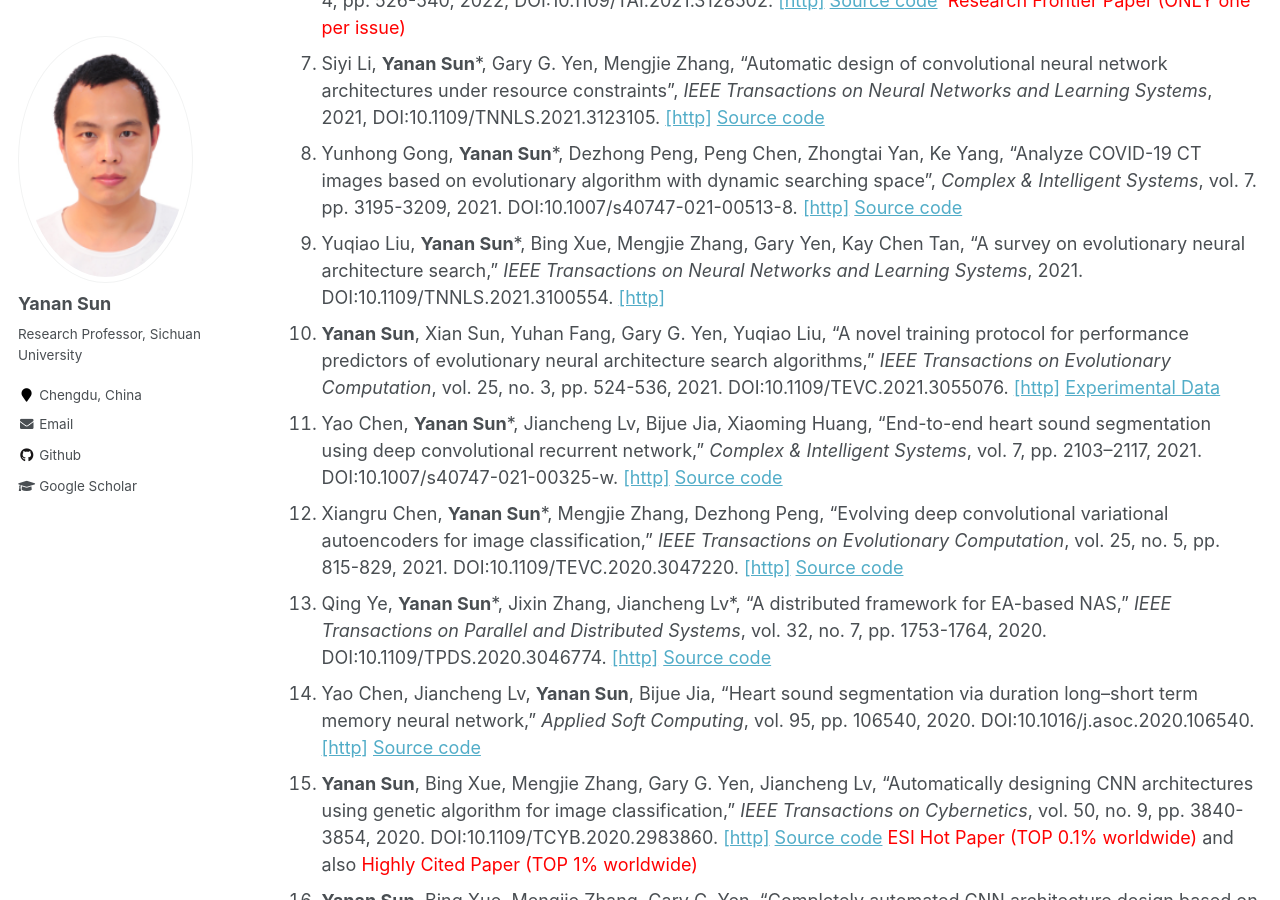
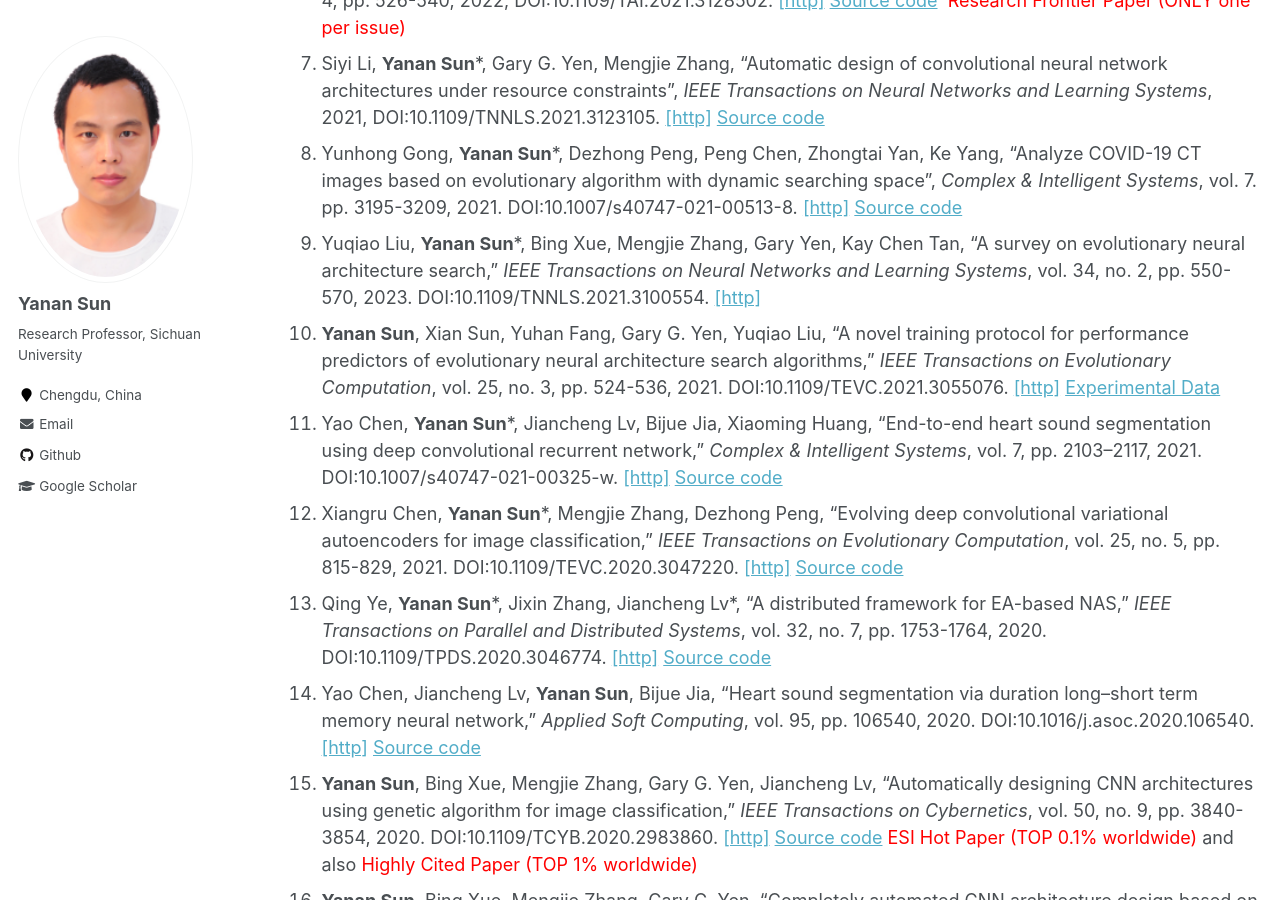
Before and after one commit to yn-sun/yn-sun.github.io, a Jekyll site: the page built from _pages/publications.md, in a window 1280 px wide and 900 px high, scrolled down 996 px. Built offline with Jekyll 4.4.1, drawn with Linux system fonts in a browser that asks for light colours; comment, search, counter and statistics services are not loaded.

Commit message:
Update publications.md

```diff
--- a/_pages/publications.md
+++ b/_pages/publications.md
@@ -19,7 +19,7 @@
 6. **Yanan Sun**, Gary G. Yen, Bing Xue, Mengjie Zhang, Jiancheng Lv, "ArcText: A unified text approach to describing convolutional neural network architectures," <i>IEEE Transactions on Artificial Intelligence</i>, vol. 3, no. 4, pp. 526-540, 2022, DOI:10.1109/TAI.2021.3128502. [[http]](https://ieeexplore.ieee.org/document/9618852) [Source code](https://github.com/yn-sun/arctext)&nbsp;&nbsp;<span style="color: #FF0000">Research Frontier Paper (ONLY one per issue)</span>
 7. Siyi Li, **Yanan Sun***, Gary G. Yen, Mengjie Zhang, "Automatic design of convolutional neural network architectures under resource constraints", <i>IEEE Transactions on Neural Networks and Learning Systems</i>, 2021, DOI:10.1109/TNNLS.2021.3123105. [[http]](https://ieeexplore.ieee.org/document/9609007) [Source code](https://github.com/LLLsy-0868/CH-CNN)
 8. Yunhong Gong, **Yanan Sun***, Dezhong Peng, Peng Chen, Zhongtai Yan, Ke Yang, "Analyze COVID-19 CT images based on evolutionary algorithm with dynamic searching space", <i>Complex & Intelligent Systems</i>, vol. 7. pp. 3195-3209, 2021. DOI:10.1007/s40747-021-00513-8. [[http]](https://link.springer.com/article/10.1007%2Fs40747-021-00513-8) [Source code](https://github.com/yh-gong/EAVLCOVID)
-9. Yuqiao Liu, **Yanan Sun***, Bing Xue, Mengjie Zhang, Gary Yen, Kay Chen Tan, "A survey on evolutionary neural architecture search," <i>IEEE Transactions on Neural Networks and Learning Systems</i>, 2021. DOI:10.1109/TNNLS.2021.3100554. [[http]](https://ieeexplore.ieee.org/abstract/document/9508774)
+9. Yuqiao Liu, **Yanan Sun***, Bing Xue, Mengjie Zhang, Gary Yen, Kay Chen Tan, "A survey on evolutionary neural architecture search," <i>IEEE Transactions on Neural Networks and Learning Systems</i>, vol. 34, no. 2, pp. 550-570, 2023. DOI:10.1109/TNNLS.2021.3100554. [[http]](https://ieeexplore.ieee.org/abstract/document/9508774)
 10. **Yanan Sun**, Xian Sun, Yuhan Fang, Gary G. Yen, Yuqiao Liu, "A novel training protocol for performance predictors of evolutionary neural architecture search algorithms," <i>IEEE Transactions on Evolutionary Computation</i>, vol. 25, no. 3, pp. 524-536, 2021. DOI:10.1109/TEVC.2021.3055076. [[http]](https://ieeexplore.ieee.org/document/9336721) [Experimental Data](https://github.com/yn-sun/PRI)
 11. Yao Chen, **Yanan Sun***, Jiancheng Lv, Bijue Jia, Xiaoming Huang, "End-to-end heart sound segmentation using deep convolutional recurrent network," <i>Complex & Intelligent Systems</i>, vol. 7, pp. 2103–2117, 2021. DOI:10.1007/s40747-021-00325-w. [[http]](https://link.springer.com/article/10.1007/s40747-021-00325-w) [Source code](https://github.com/yn-sun/paper_source_code/tree/main/CLSTM)
 12. Xiangru Chen, **Yanan Sun***, Mengjie Zhang, Dezhong Peng, "Evolving deep convolutional variational autoencoders for image classification," <i>IEEE Transactions on Evolutionary Computation</i>, vol. 25, no. 5, pp. 815-829, 2021. DOI:10.1109/TEVC.2020.3047220. [[http]](https://ieeexplore.ieee.org/document/9306892) [Source code](https://github.com/yn-sun/evovae)
```
